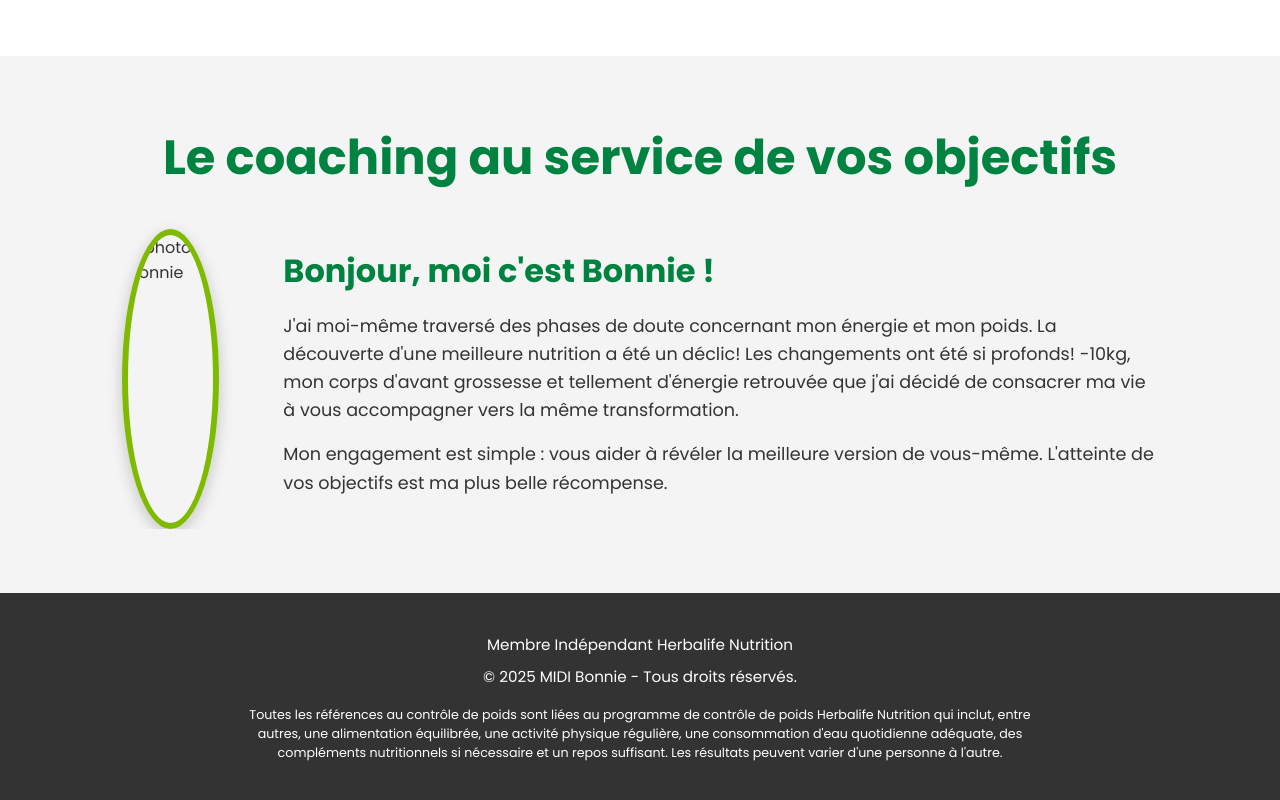
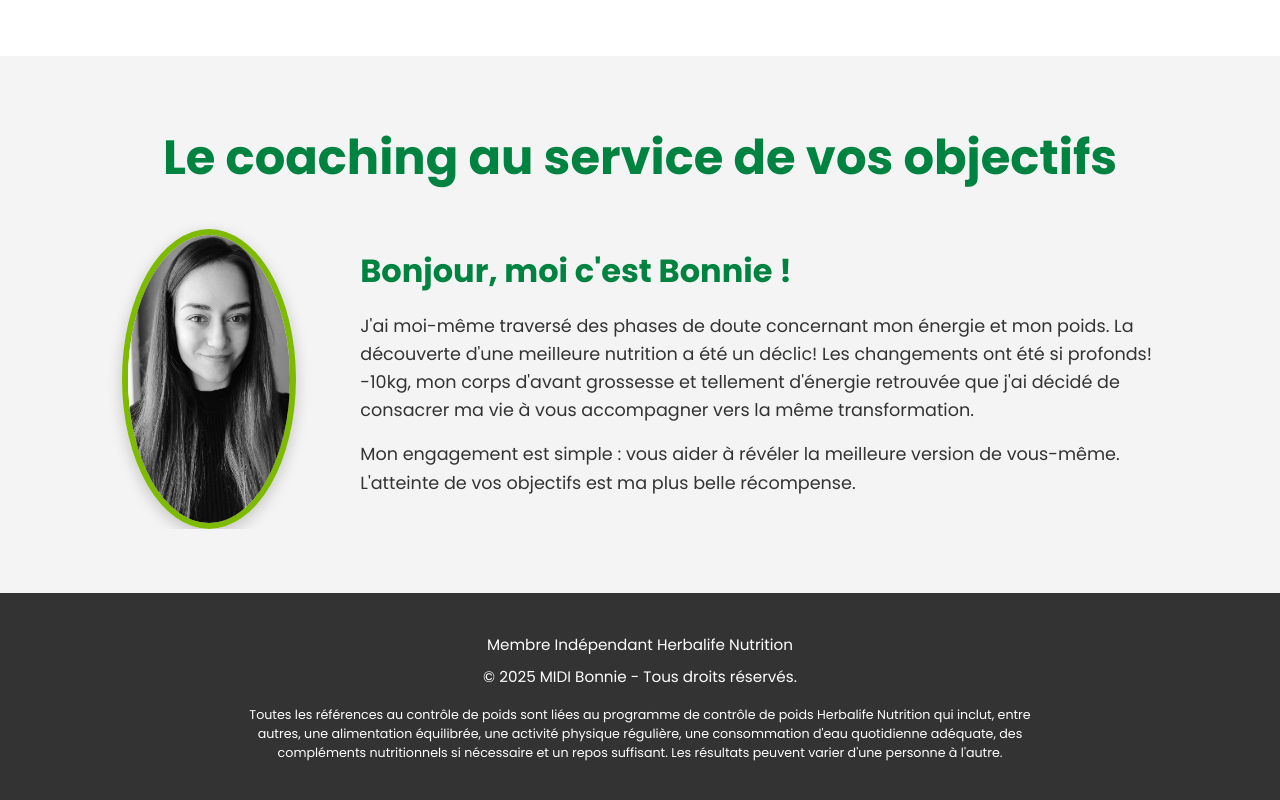
Before and after one commit to Bonnienewshape/Evaluation-bien-etre, a plain HTML site: page index.html in a window 1280 px wide. Shown: the part 4056-4856 px from the top of the page. Drawn offline with Linux system fonts and the light colour scheme.

Commit message:
Update index.html

```diff
--- a/index.html
+++ b/index.html
@@ -529,7 +529,7 @@
             <div class="container">
                  <h2>Le coaching au service de vos objectifs</h2>
                  <div class="about-content">
-                     <img src="github.com/Bonnienewshape/Evaluation-bien-etre/blob/main/Bonnie_photo.jpeg" alt="photo bonnie" >
+                     <img src="https://github.com/Bonnienewshape/Evaluation-bien-etre/blob/main/Bonnie_photo.jpeg?raw=true" alt="photo bonnie" >
                      <div>
                         <h3>Bonjour, moi c'est Bonnie !</h3>
                         <p>J'ai moi-même traversé des phases de doute concernant mon énergie et mon poids. La découverte d'une meilleure nutrition a été un déclic! Les changements ont été si profonds! -10kg, mon corps d'avant grossesse et tellement d'énergie retrouvée que j'ai décidé de consacrer ma vie à vous accompagner vers la même transformation.</p>
```
